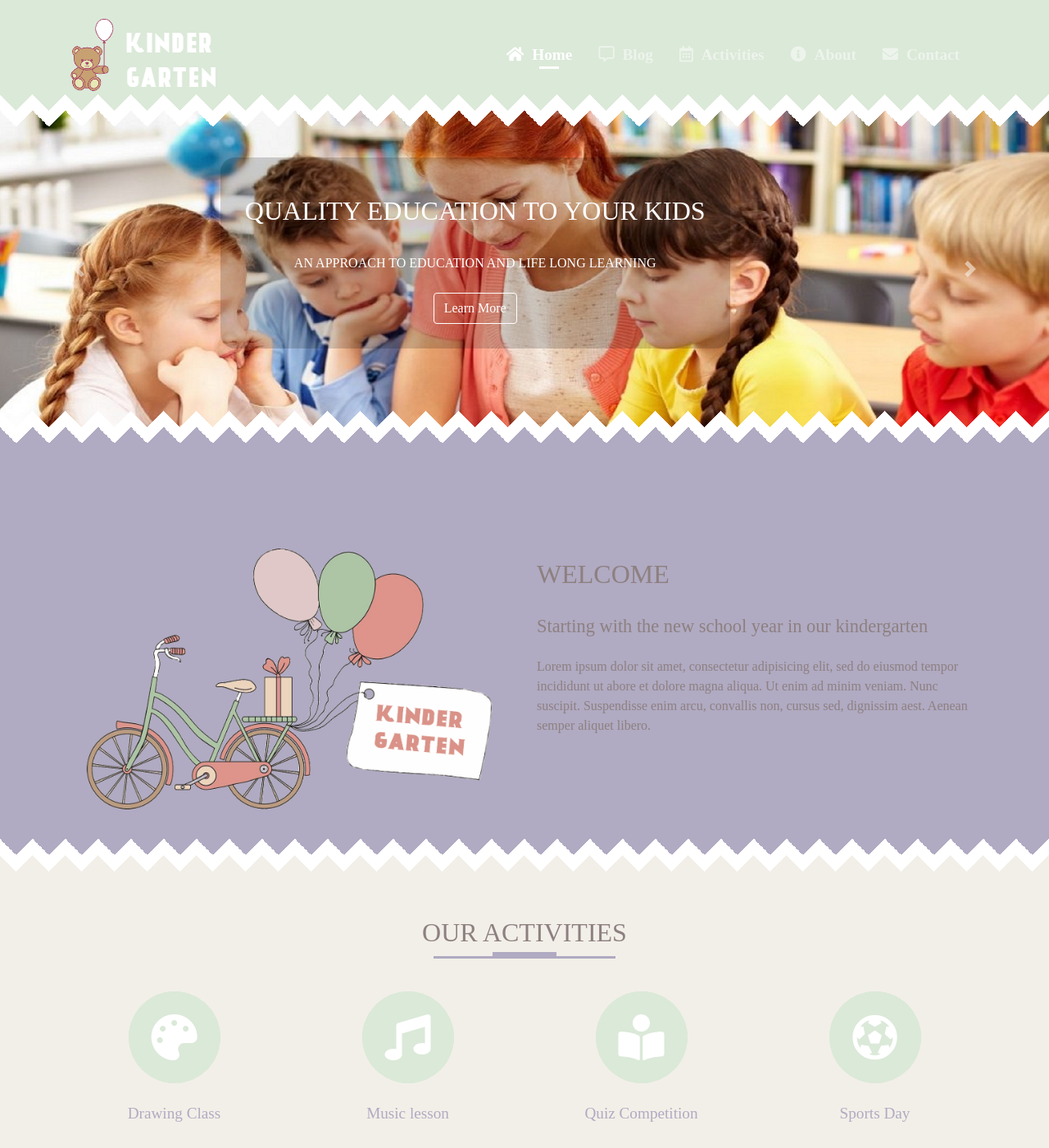
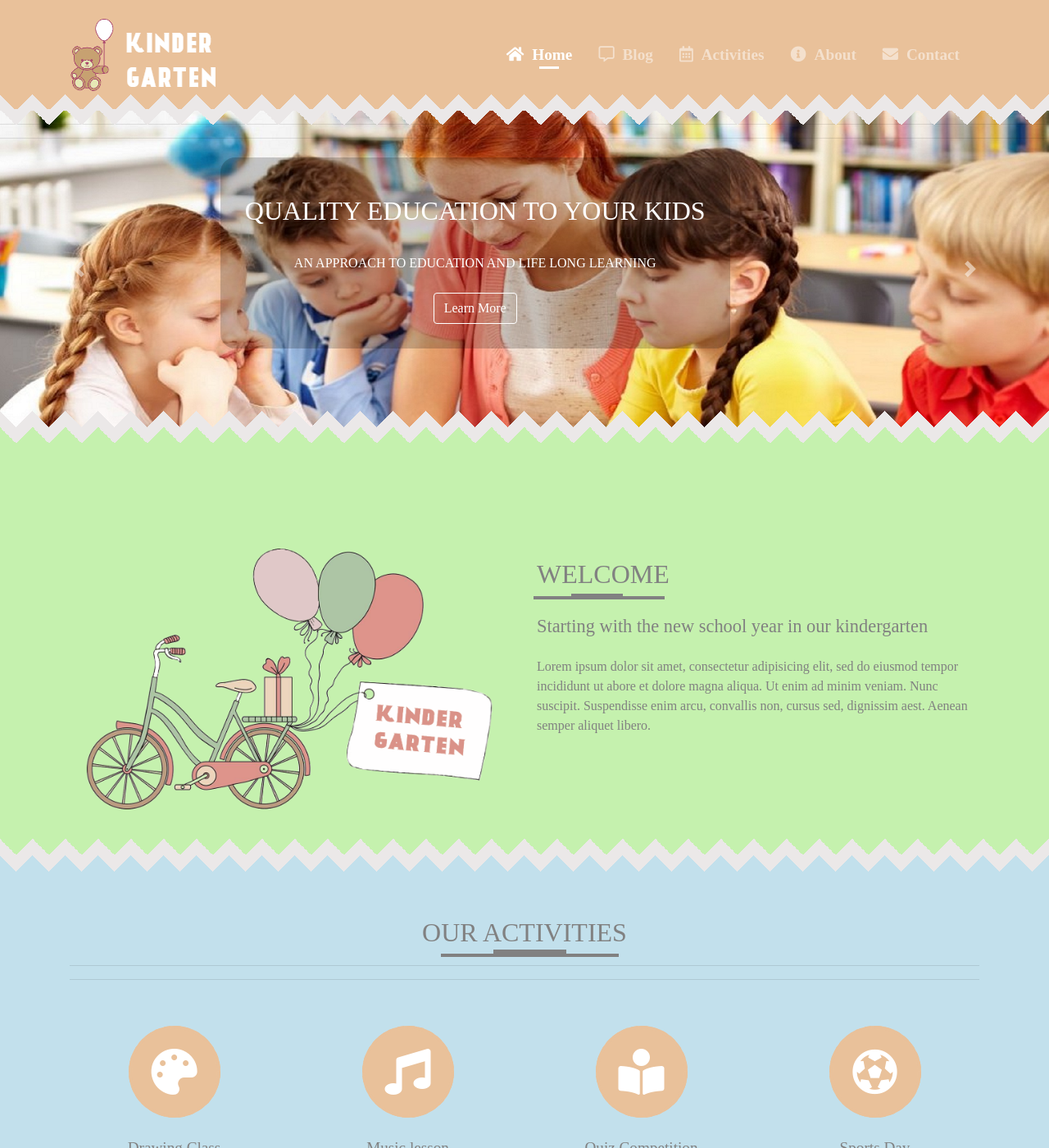
Before and after one commit to LoraMS/KinderGarten, a Jekyll site: the page built from index.html, in a window 1280 px wide and 1400 px high. Shown: the whole window at 82% size. Built offline with Jekyll 4.4.1, drawn with Linux system fonts in a browser that asks for light colours; nearby versions of some CDN libraries; some web fonts are replaced.

Commit message:
style changes

```diff
--- a/_includes/scripts.html
+++ b/_includes/scripts.html
@@ -4,3 +4,4 @@
     crossorigin="anonymous"></script>
 <script src="https://stackpath.bootstrapcdn.com/bootstrap/4.2.1/js/bootstrap.min.js" integrity="sha384-B0UglyR+jN6CkvvICOB2joaf5I4l3gm9GU6Hc1og6Ls7i6U/mkkaduKaBhlAXv9k"
     crossorigin="anonymous"></script>
+<script src="{{ site.baseurl }}/assets/js/gallery-filter.js"></script>
--- a/style/style.css
+++ b/style/style.css
@@ -30,6 +30,60 @@ html {
   }
   to {
     -webkit-transform: rotate(360deg);
+  }
+}
+
+@-webkit-keyframes swing {
+  15% {
+    -webkit-transform: translateX(5px);
+    transform: translateX(5px);
+  }
+  30% {
+    -webkit-transform: translateX(-5px);
+    transform: translateX(-5px);
+  }
+  50% {
+    -webkit-transform: translateX(3px);
+    transform: translateX(3px);
+  }
+  65% {
+    -webkit-transform: translateX(-3px);
+    transform: translateX(-3px);
+  }
+  80% {
+    -webkit-transform: translateX(2px);
+    transform: translateX(2px);
+  }
+  100% {
+    -webkit-transform: translateX(0);
+    transform: translateX(0);
+  }
+}
+
+@keyframes swing {
+  15% {
+    -webkit-transform: translateX(5px);
+    transform: translateX(5px);
+  }
+  30% {
+    -webkit-transform: translateX(-5px);
+    transform: translateX(-5px);
+  }
+  50% {
+    -webkit-transform: translateX(3px);
+    transform: translateX(3px);
+  }
+  65% {
+    -webkit-transform: translateX(-3px);
+    transform: translateX(-3px);
+  }
+  80% {
+    -webkit-transform: translateX(2px);
+    transform: translateX(2px);
+  }
+  100% {
+    -webkit-transform: translateX(0);
+    transform: translateX(0);
   }
 }
 
@@ -113,64 +167,14 @@ a {
 body {
   min-height: 75rem;
   padding-top: 8.4rem;
-  color: #8d8080;
-}
-
-.colour-block {
-  background: #dbe9d8;
-  width: 100%;
-  color: #fff;
-}
-
-.white-block {
-  background: #fff;
-  width: 100%;
-  color: #dbe9d8;
-}
-
-.after-slider {
-  margin-top: -25px;
-}
-
-.scallop-up {
-  height: 25px;
-  width: 100%;
-  background: -webkit-gradient(radial, 50% 100%, 10, 50% 100%, 40, from(#dbe9d8), color-stop(0.49, #dbe9d8), color-stop(0.51, rgba(255, 255, 255, 0)), to(rgba(255, 255, 255, 0)));
-  -webkit-background-size: 49px 100%;
-}
-
-.scallop-down {
-  height: 25px;
-  width: 100%;
-  background: -webkit-gradient(radial, 50% 0, 10, 50% 0, 40, from(#dbe9d8), color-stop(0.49, #dbe9d8), color-stop(0.51, rgba(255, 255, 255, 0)), to(rgba(255, 255, 255, 0)));
-  -webkit-background-size: 49px 100%;
-}
-
-.title {
-  font-size: 2rem;
-}
-
-.separator {
-  border: 0;
-  height: 3px;
-  background: #b0aac2;
-  margin: 0 auto;
-  width: 20%;
-}
-
-.separator-min {
-  border: 0;
-  height: 5px;
-  background: #b0aac2;
-  margin: 0 auto;
-  width: 7%;
+  color: #818181;
 }
 
 .carousel-caption {
   right: auto;
   left: 21%;
   padding: 30px;
-  background: rgba(0, 0, 0, 0.178);
+  background: rgba(0, 0, 0, 0.2);
   top: 15%;
   border-radius: 18px;
   bottom: auto;
@@ -182,11 +186,55 @@ body {
 }
 
 .welcome {
-  background-color: #b0aac2;
+  background-color: #c5f1ae;
+  position: relative;
+}
+
+.welcome .title {
+  font-size: 2rem;
+}
+
+.welcome .title::before {
+  content: '';
+  position: absolute;
+  top: 18%;
+  left: 47%;
+  height: 5px;
+  background: #818181;
+  margin: 0 auto;
+  width: 7%;
+}
+
+.welcome .title::after {
+  content: '';
+  position: absolute;
+  top: 19%;
+  left: 42%;
+  height: 4px;
+  background: #818181;
+  margin: 0 auto;
+  width: 17%;
+}
+
+.welcome .title::before {
+  left: 10%;
+  width: 11%;
+}
+
+.welcome .title::after {
+  left: 2%;
+  width: 28%;
 }
 
 .welcome .bicylke {
   max-width: 100%;
+}
+
+.welcome .bicylke:hover {
+  -webkit-animation: swing 1s ease;
+  animation: swing 1s ease;
+  -webkit-animation-iteration-count: 1;
+  animation-iteration-count: 1;
 }
 
 .zig-zag.section-separator {
@@ -196,34 +244,61 @@ body {
 }
 
 .zig-zag.section-separator.first {
-  background: linear-gradient(135deg, #b0aac2 25%, transparent 25%) -20px 0, linear-gradient(225deg, #b0aac2 25%, transparent 25%) -20px 0, linear-gradient(315deg, #f2efe8 25%, transparent 25%), linear-gradient(45deg, #f2efe8 25%, transparent 25%);
+  background: linear-gradient(135deg, #c5f1ae 25%, transparent 25%) -20px 0, linear-gradient(225deg, #c5f1ae 25%, transparent 25%) -20px 0, linear-gradient(315deg, #c2e0ec 25%, transparent 25%), linear-gradient(45deg, #c2e0ec 25%, transparent 25%);
   background-size: 40px 40px;
-  background-color: white;
+  background-color: #ebe8e8;
 }
 
 .zig-zag.section-separator.second {
-  background: linear-gradient(135deg, #f2efe8 25%, transparent 25%) -20px 0, linear-gradient(225deg, #f2efe8 25%, transparent 25%) -20px 0, linear-gradient(315deg, #c2d4d8 25%, transparent 25%), linear-gradient(45deg, #c2d4d8 25%, transparent 25%);
+  background: linear-gradient(135deg, #c2e0ec 25%, transparent 25%) -20px 0, linear-gradient(225deg, #c2e0ec 25%, transparent 25%) -20px 0, linear-gradient(315deg, #fff0b5 25%, transparent 25%), linear-gradient(45deg, #fff0b5 25%, transparent 25%);
   background-size: 40px 40px;
-  background-color: white;
+  background-color: #ebe8e8;
 }
 
 .zig-zag.section-separator.third {
-  background: linear-gradient(135deg, #c2d4d8 25%, transparent 25%) -20px 0, linear-gradient(225deg, #c2d4d8 25%, transparent 25%) -20px 0, linear-gradient(315deg, #dbe9d8 25%, transparent 25%), linear-gradient(45deg, #dbe9d8 25%, transparent 25%);
+  background: linear-gradient(135deg, #fff0b5 25%, transparent 25%) -20px 0, linear-gradient(225deg, #fff0b5 25%, transparent 25%) -20px 0, linear-gradient(315deg, #fcd0c7 25%, transparent 25%), linear-gradient(45deg, #fcd0c7 25%, transparent 25%);
   background-size: 40px 40px;
-  background-color: white;
+  background-color: #ebe8e8;
 }
 
 .zig-zag.section-separator.fourth {
-  background: linear-gradient(135deg, #dbe9d8 25%, transparent 25%) -20px 0, linear-gradient(225deg, #dbe9d8 25%, transparent 25%) -20px 0, linear-gradient(315deg, #dddfd4 25%, transparent 25%), linear-gradient(45deg, #dddfd4 25%, transparent 25%);
+  background: linear-gradient(135deg, #fcd0c7 25%, transparent 25%) -20px 0, linear-gradient(225deg, #fcd0c7 25%, transparent 25%) -20px 0, linear-gradient(315deg, #cfcccc 25%, transparent 25%), linear-gradient(45deg, #cfcccc 25%, transparent 25%);
   background-size: 40px 40px;
-  background-color: white;
+  background-color: #ebe8e8;
 }
 
 .activities {
   padding: 50px 0;
   width: 100%;
-  color: #8d8080;
-  background-color: #f2efe8;
+  color: #818181;
+  background-color: #c2e0ec;
+  position: relative;
+}
+
+.activities .title {
+  font-size: 2rem;
+}
+
+.activities .title::before {
+  content: '';
+  position: absolute;
+  top: 18%;
+  left: 47%;
+  height: 5px;
+  background: #818181;
+  margin: 0 auto;
+  width: 7%;
+}
+
+.activities .title::after {
+  content: '';
+  position: absolute;
+  top: 19%;
+  left: 42%;
+  height: 4px;
+  background: #818181;
+  margin: 0 auto;
+  width: 17%;
 }
 
 .activities .activity {
@@ -232,13 +307,12 @@ body {
 
 .activities .activity h5 {
   padding: 0.8em 0;
-  color: #b0aac2;
 }
 
 .activities .activity .icon-container {
   border-radius: 50%;
   padding: 28px;
-  background-color: #dbe9d8;
+  background-color: #e9c19a;
   width: 7em;
   height: 7em;
   margin: 0 auto;
@@ -250,7 +324,7 @@ body {
 }
 
 .activities .activity .icon-container:hover i {
-  color: #dbe9d8;
+  color: #e9c19a;
 }
 
 .activities .activity .icon-container i {
@@ -264,7 +338,7 @@ body {
   bottom: 0;
   left: 0;
   right: 0;
-  border: 4px dashed #dbe9d8;
+  border: 4px dashed #e9c19a;
   background: transparent;
   border-radius: 50%;
 }
@@ -275,11 +349,65 @@ body {
 }
 
 .gallery {
-  background-color: #c2d4d8;
+  background-color: #fff0b5;
+  padding: 50px 0;
+  position: relative;
+}
+
+.gallery .title {
+  font-size: 2rem;
+}
+
+.gallery .title::before {
+  content: '';
+  position: absolute;
+  top: 11.5%;
+  left: 47%;
+  height: 5px;
+  background: #818181;
+  margin: 0 auto;
+  width: 7%;
+}
+
+.gallery .title::after {
+  content: '';
+  position: absolute;
+  top: 12%;
+  left: 42%;
+  height: 4px;
+  background: #818181;
+  margin: 0 auto;
+  width: 17%;
+}
+
+.gallery .title::after {
+  left: 43%;
+  width: 15%;
 }
 
 .gallery .btn-group {
   margin-left: 20rem;
+  margin-top: 2rem;
+  /* Add a grey background color on mouse-over */
+  /* Add a dark background color to the active button */
+}
+
+.gallery .btn-group .btn {
+  border: none;
+  outline: none;
+  padding: 12px 16px;
+  background-color: white;
+  cursor: pointer;
+  color: #818181;
+}
+
+.gallery .btn-group .btn:hover {
+  background-color: #ddd;
+}
+
+.gallery .btn-group .btn.active {
+  background-color: #666;
+  color: white;
 }
 
 .gallery .img-container {
@@ -464,7 +592,7 @@ body {
   top: -88px;
   right: 0;
   height: 40px;
-  background: linear-gradient(315deg, #fff 25%, transparent 25%), linear-gradient(45deg, #fff 25%, transparent 25%);
+  background: linear-gradient(315deg, #ebe8e8 25%, transparent 25%), linear-gradient(45deg, #ebe8e8 25%, transparent 25%);
   background-size: 40px 40px;
   background-color: transparent;
   z-index: 2;
@@ -478,17 +606,19 @@ body {
   top: -6.5em;
   right: 0px;
   height: 40px;
-  background: linear-gradient(135deg, #fff 25%, transparent 25%) -20px 0, linear-gradient(225deg, #fff 25%, transparent 25%) -20px 0;
+  background: linear-gradient(135deg, #ebe8e8 25%, transparent 25%) -20px 0, linear-gradient(225deg, #ebe8e8 25%, transparent 25%) -20px 0;
   background-size: 40px 40px;
   background-color: transparent;
 }
 
 .crcl {
-  background-color: #dbe9d8;
+  background-color: #fcd0c7;
 }
 
+/* gallery-jekyll*/
 .navbar {
-  background: #dbe9d8;
+  background: #e9c19a;
+  position: relative;
 }
 
 .navbar .navbar-toggler {
@@ -500,7 +630,7 @@ body {
 }
 
 .navbar .nav-item a {
-  color: #fff;
+  color: #ffffff;
   font-size: 1.2em;
   position: relative;
 }
@@ -537,33 +667,27 @@ body {
   top: 80%;
 }
 
-.zig-zag.header {
-  border: none;
-  position: relative;
-  top: -40px;
+.navbar:before, .navbar:after {
+  content: "";
+  position: absolute;
+  left: 0;
   right: 0;
+  bottom: -1.1em;
   height: 20px;
-  background: linear-gradient(135deg, #fff 25%, transparent 25%) -20px 0, linear-gradient(225deg, #fff 25%, transparent 25%) -20px 0, linear-gradient(315deg, rgba(255, 255, 255, 0) 25%, transparent 25%), linear-gradient(45deg, rgba(255, 255, 255, 0) 25%, transparent 25%);
+  background: linear-gradient(135deg, #ebe8e8 25%, transparent 25%) -20px 0, linear-gradient(225deg, #ebe8e8 25%, transparent 25%) -20px 0;
   background-size: 40px 40px;
   background-color: transparent;
   z-index: 2;
-  margin: 0;
 }
 
-.zig-zag.header-transparent {
-  border: none;
-  position: relative;
-  top: -40px;
-  right: 0;
+.navbar:after {
+  bottom: 0;
   height: 40px;
-  background: linear-gradient(315deg, #fff 25%, transparent 25%), linear-gradient(45deg, #fff 25%, transparent 25%);
+  background: linear-gradient(315deg, #ebe8e8 25%, transparent 25%), linear-gradient(45deg, #ebe8e8 25%, transparent 25%);
   background-size: 40px 40px;
-  background-color: transparent;
-  z-index: 2;
-  margin: 0;
 }
 
 footer {
-  background-color: #dddfd4;
+  background-color: #cfcccc;
 }
 /*# sourceMappingURL=style.css.map */
```
Also changed, not shown: scss/_layout.scss (+166 -98 lines), scss/_site_header.scss (+72 -46 lines), scss/_variables.scss (+16 -6 lines), 1 other file.
